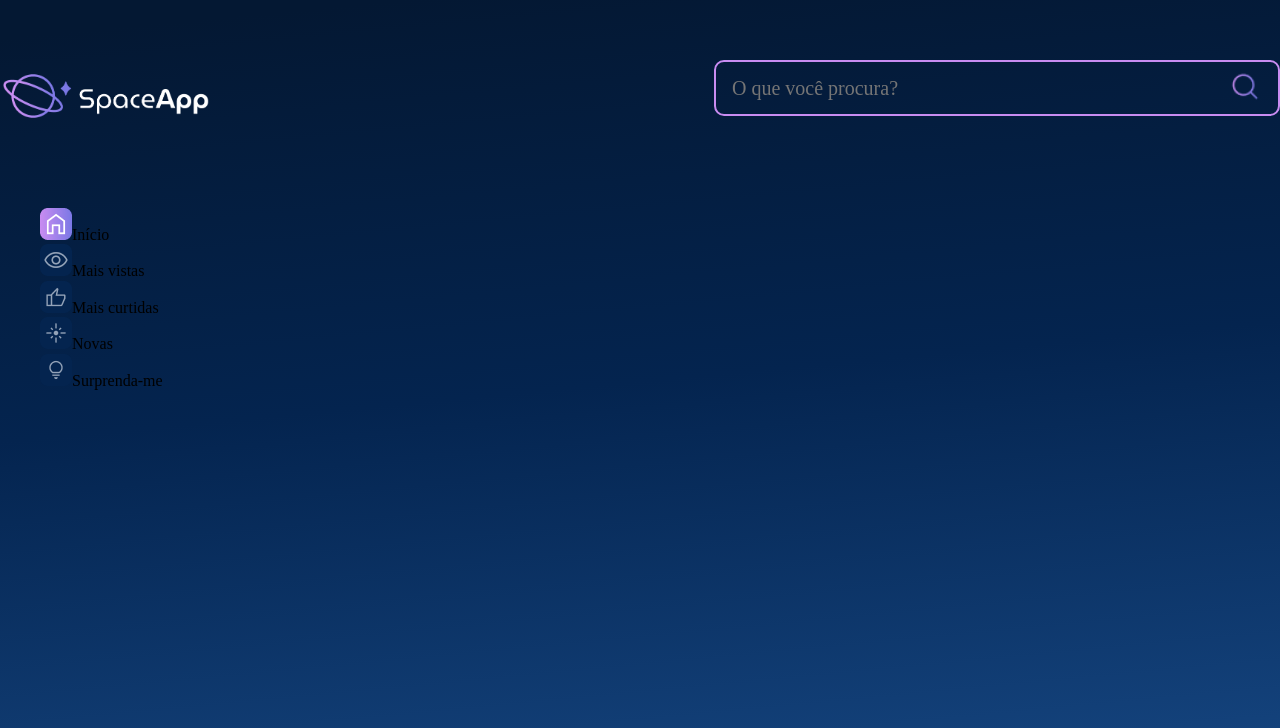
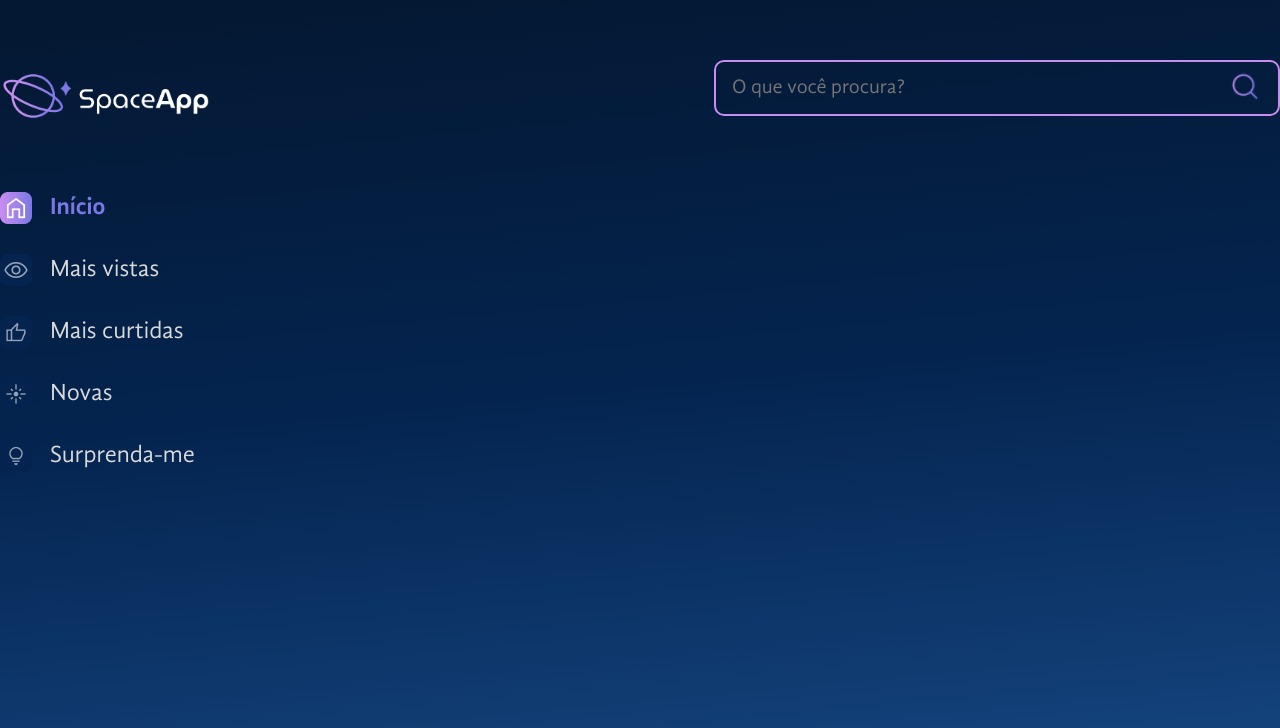
Before and after one commit to jeff-pedro/learn-react-space-app, a React (Vite) app: page / in a window 1280 px wide. Shown: the top 728 px of the page. Built offline with nearby package versions, Linux system fonts and the light colour scheme.

Commit message:
estilizando itens de lista e adicionando fontes

```diff
--- a/src/componentes/BarraLateral/ItemNavegacao/index.jsx
+++ b/src/componentes/BarraLateral/ItemNavegacao/index.jsx
@@ -1,12 +1,20 @@
 import styled from "styled-components"
 
 const ItemDeListaEstilizado = styled.li`
-  text-decoration: none;
+  display: flex;
+  align-items: center;
+  gap: 18px;
+  margin-bottom: 30px;
+  font-size: 24px;
+  line-height: 29px;
+  color: ${ (props) => props.$ativo ? "#7B78E5" : "#D9D9D9" };
+  font-family: ${ (props) => props.$ativo ? "GandhiSansBold" : "GandhiSansRegular" };
+  cursor: pointer;
 `
 
 const ItemNavegacao = ({ children, iconeAtivo, iconeInativo, ativo = false }) => {
   return (
-    <ItemDeListaEstilizado>
+    <ItemDeListaEstilizado $ativo={ativo}>
       <img src={ ativo ? iconeAtivo : iconeInativo } alt="" />
       {children}
     </ItemDeListaEstilizado>
--- a/src/componentes/EstilosGlobais/index.jsx
+++ b/src/componentes/EstilosGlobais/index.jsx
@@ -1,9 +1,21 @@
 import { createGlobalStyle } from "styled-components";
 
+import GandhiSansRegular from "./fontes/GandhiSans-Regular.otf"
+import GandhiSansBold from "./fontes/GandhiSans-Bold.otf"
+
 const EstilosGlobais = createGlobalStyle`
+  @font-face {
+    font-family: "GandhiSansRegular";
+    src: local("Gandhi Sans Regular"), local("GandhiSansRegular"), url(${GandhiSansRegular});
+  }
+  @font-face {
+    font-family: "GandhiSansBold";
+    src: local("Gandhi Sans Bold"), local("GandhiSansBold"), url(${GandhiSansBold});
+  }
   html {
     line-height: 1.15;
     -webkit-text-size-adjust: 100%;
+    font-family: "GandhiSansRegular";
   }
   body {
     margin: 0;
@@ -144,6 +156,10 @@
   [hidden] {
     display: none;
   }
+  ul {
+    padding: 0;
+    margin: 0;
+  }
 `
 
 export default EstilosGlobais
```
Also changed, not shown: src/componentes/EstilosGlobais/fontes/GandhiSans-Bold.otf (renamed from src/fonts/GandhiSans-Bold.otf), src/componentes/EstilosGlobais/fontes/GandhiSans-Regular.otf (renamed from src/fonts/GandhiSans-Regular.otf).
